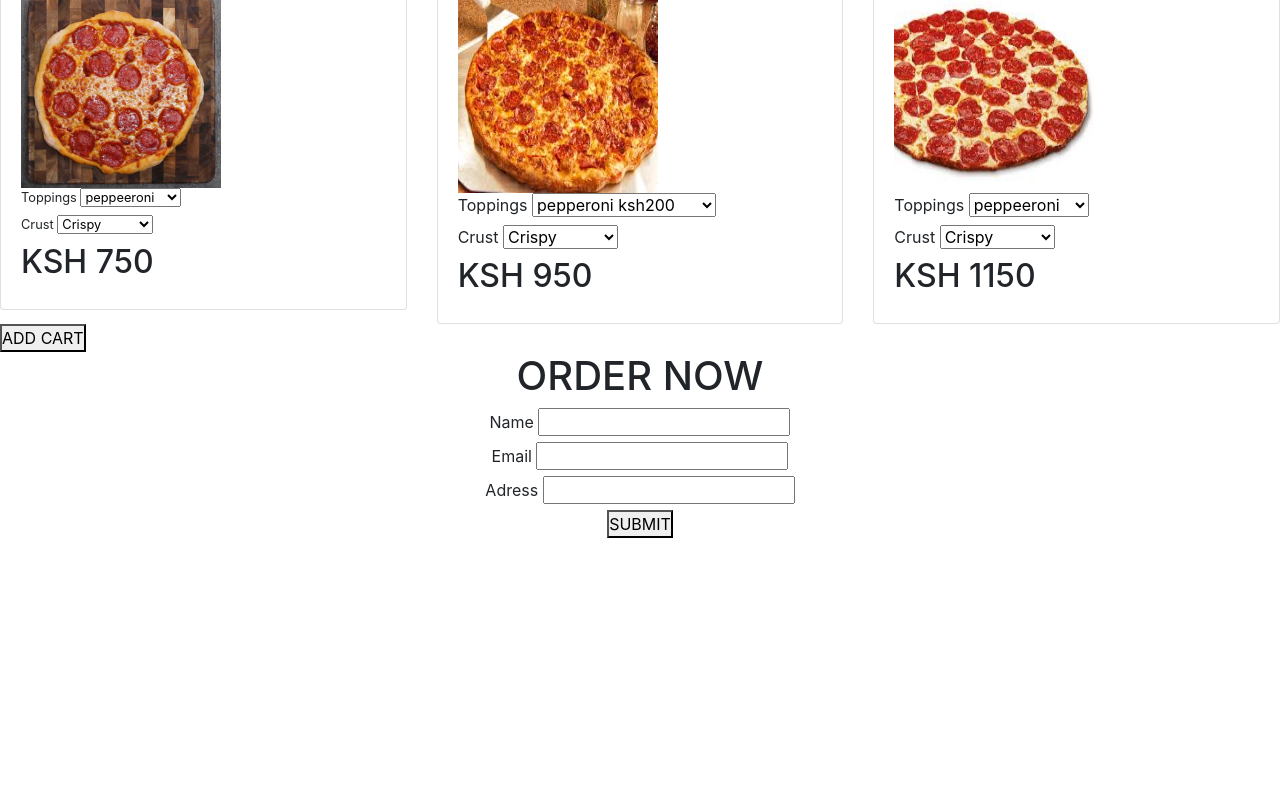
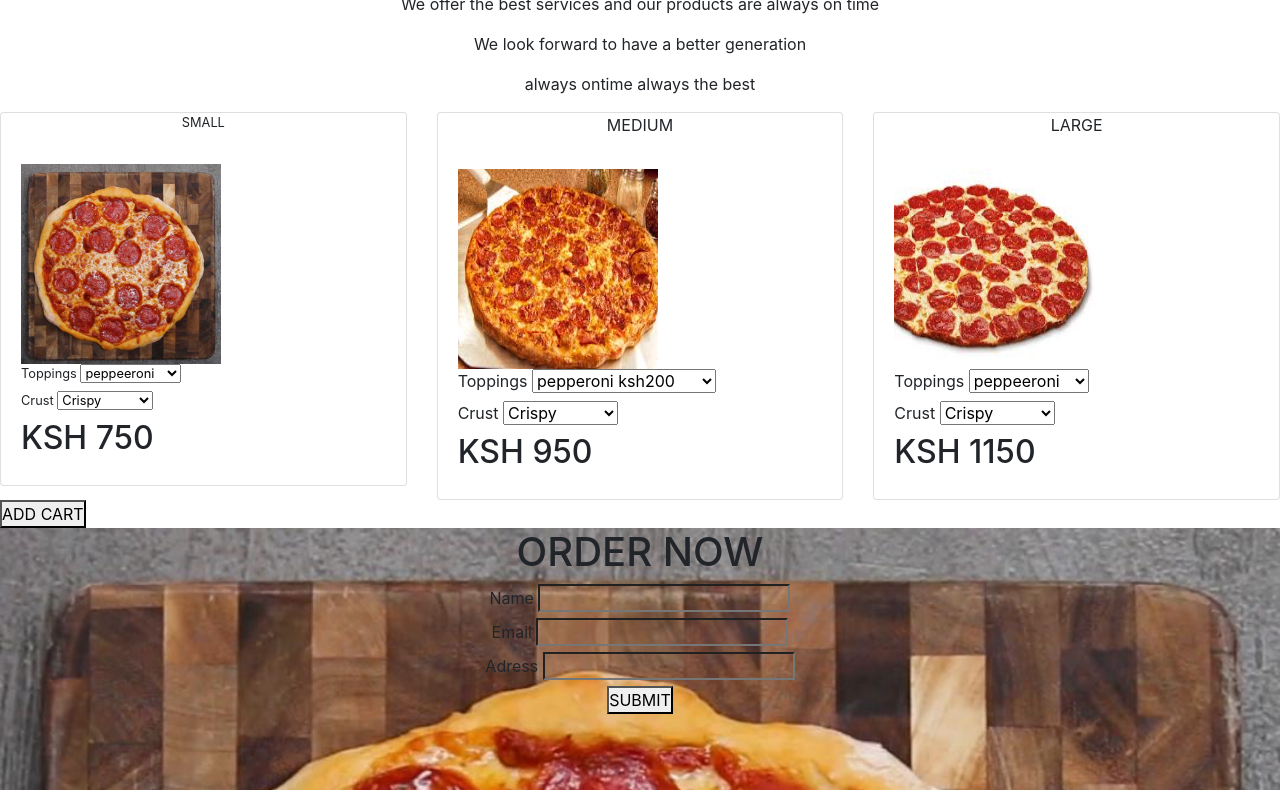
Before and after one commit to 54adana/Addie-s-pizza-inn, a plain HTML site: page index.html in a window 1280 px wide. Shown: the part 464-1254 px from the top of the page. Before the commit the page ends 1216 px from the top, so only its background shows below. Drawn offline with nearby package versions, Linux system fonts and the light colour scheme.

Commit message:
add changes in html file

```diff
--- a/css/styles.css
+++ b/css/styles.css
@@ -1,5 +1,5 @@
 .head{
-    background-image: url("./IMAGES/download.jpeg");
+    background-image: url("../IMAGES/download.jpeg");
     text-align: center;
     background-size: cover;
     height: 400px;
@@ -7,7 +7,7 @@
 }
 .us{
     text-align:center;
-    background-image: url("./IMAGES");
+    background-image: url("../IMAGES/pizza1.jpg");
     background-repeat: no-repeat;
     background-size: cover;
     height: 50%;
@@ -18,3 +18,11 @@
     margin: 0;
     /* overflow: hidden; */
 }
+.about{
+    text-align: center;
+    text-decoration-style: inherit;
+
+}
+input{
+    background-color: transparent;
+}
--- a/index.html
+++ b/index.html
@@ -20,6 +20,15 @@
                     <P>Always the best</P>
             </div>
         </div>
+    </div>
+    <div class="about">
+        <h1>ABOUT US</h1>
+        <p>We offer the best services and our products are always on time</P>
+            <p>We look forward to have a better generation</p>
+            <p>always ontime always the best</p>
+
+
+
     </div>
 
 
@@ -133,11 +142,11 @@
         <h1>ORDER NOW</h1>
         <form>
             <label>Name</label>
-            <input type="text" id="name"><br>
+            <input type="text" id="name" required><br>
             <label>Email</label>
-            <input type="text" id="email"><br>
+            <input type="text" id="email" required><br>
             <label>Adress</label>
-            <input type="text" id="address"><br>
+            <input type="text" id="address" required><br>
 
             <button type="button" id="submit">SUBMIT</button>
         </form>
```
